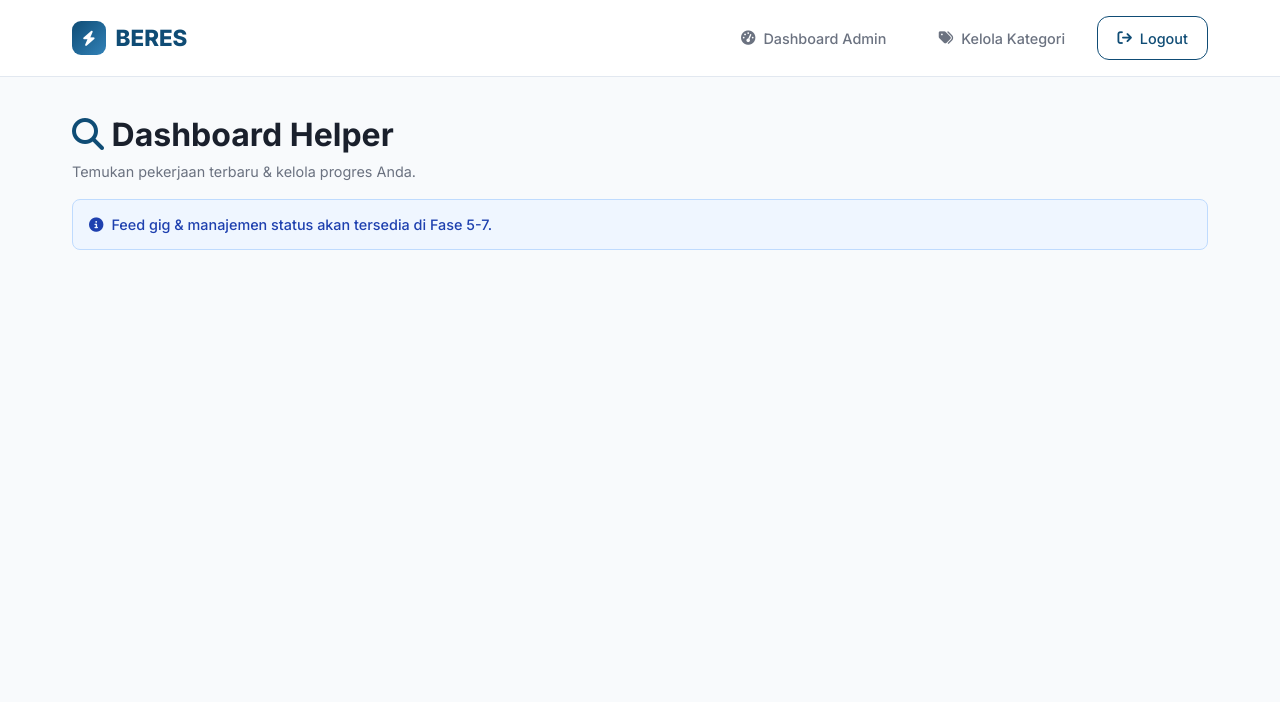
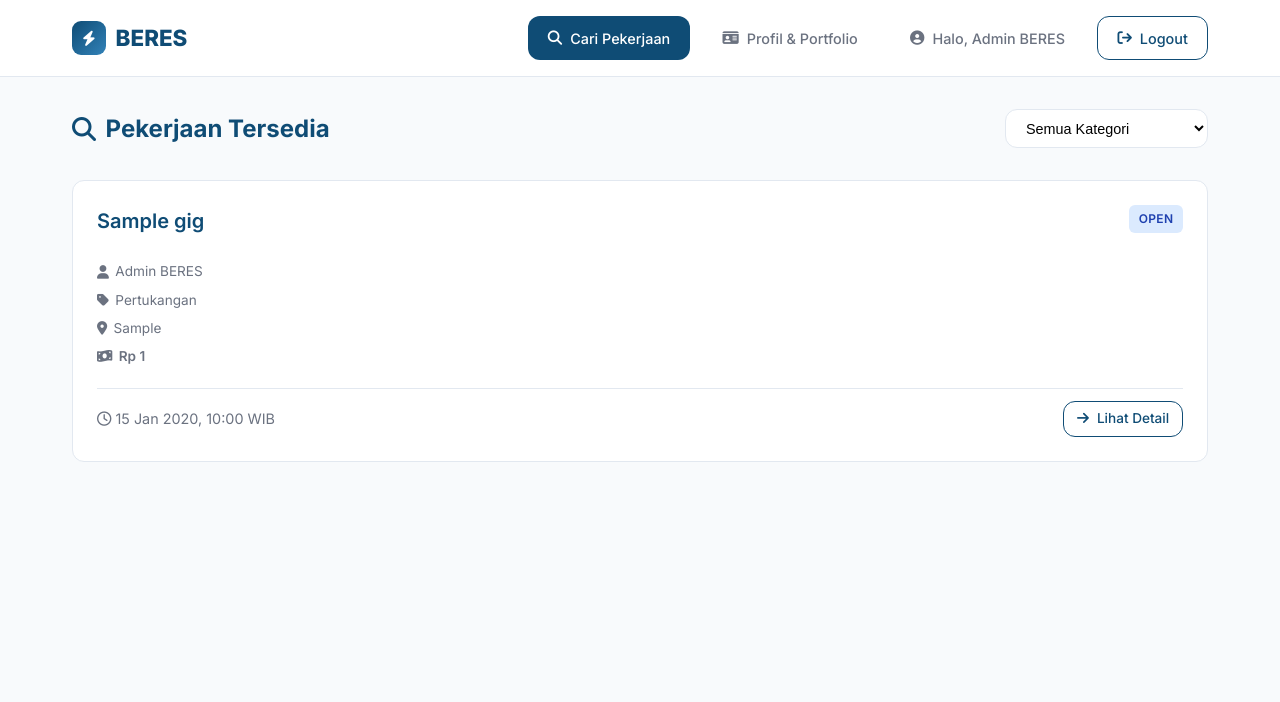
Before and after one commit to ilhamcuanki/BERES_APP_tugas_akhir_RGI34, a PHP site: page /helper/dashboard.php in a window 1280 px wide. Shown: the top 702 px of the page. Run offline with PHP 8.4, Linux system fonts and the light colour scheme; a user stored in the database is signed in; data comes from the database, SQL or seed files in the repository; tables that the repository leaves empty hold one stand-in row (values such as "Sample post").

Commit message:
feat(helper): implementasi gig feed dengan filter kategori & query aman
- Tampilkan daftar tugas status='open' dengan JOIN users & categories
- Filter kategori via GET method dengan prepared statement dinamis
- Guard role helper ketat & guard session di awal script
- Muat dependensi eksplisit: constants, database, flash, csrf, header
- Tambahkan CSS feed-header, filter-form, gig-card, & status badges terverifikasi
- Gunakan BASE_URL untuk routing browser, ROOT_PATH untuk require server
- Hindari 404: link detail disiapkan untuk Fase 7

```diff
--- a/assets/css/style.css
+++ b/assets/css/style.css
@@ -86,14 +86,34 @@ body { font-family: 'Inter', system-ui, -apple-system, sans-serif; background: v
 /* Layout Wrapper */
 .main-wrapper { min-height: calc(100vh - 180px); padding: 2rem 0; }
 
-/* Status Badges */
-.status-badge {
-  display: inline-flex; align-items: center; padding: 0.25rem 0.6rem;
-  border-radius: 6px; font-size: 0.75rem; font-weight: 600; text-transform: uppercase; letter-spacing: 0.03em;
+/* === PHASE 5: HELPER FEED ADDITIONS === */
+.feed-header {
+  display: flex; justify-content: space-between; align-items: center;
+  margin-bottom: 1.5rem; flex-wrap: wrap; gap: 1rem;
 }
+.page-title {
+  color: var(--primary); display: flex; align-items: center; gap: 0.6rem; margin: 0;
+}
+.filter-form select {
+  padding: 0.6rem 1rem; border: 1.5px solid var(--border); border-radius: var(--radius);
+  font-size: 0.9rem; background: #fff; cursor: pointer; transition: 0.2s;
+}
+.filter-form select:focus { outline: none; border-color: var(--primary-light); box-shadow: 0 0 0 3px rgba(50,130,184,0.15); }
+
+.gig-card { padding: 1.5rem; display: flex; flex-direction: column; gap: 0.75rem; }
+.gig-header { display: flex; justify-content: space-between; align-items: start; }
+.gig-title { font-size: 1.1rem; margin: 0; color: var(--text-main); font-weight: 600; }
+.gig-meta { display: flex; flex-direction: column; gap: 0.4rem; }
+.gig-meta span { display: flex; align-items: center; gap: 0.4rem; color: var(--text-muted); font-size: 0.85rem; }
+.gig-budget { font-weight: 600; color: var(--primary); font-size: 0.95rem; }
+.gig-footer { display: flex; justify-content: space-between; align-items: center; margin-top: 0.5rem; padding-top: 0.75rem; border-top: 1px solid var(--border); }
+.btn-sm { padding: 0.4rem 0.8rem; font-size: 0.85rem; }
+.text-muted { color: var(--text-muted); font-size: 0.9rem; }
+
+/* Status Badges (Verifikasi Ulang) */
+.status-badge { display: inline-flex; align-items: center; padding: 0.25rem 0.6rem; border-radius: 6px; font-size: 0.75rem; font-weight: 600; text-transform: uppercase; letter-spacing: 0.03em; }
 .status-open     { background: #dbeafe; color: #1e40af; }
 .status-taken    { background: #fef3c7; color: #92400e; }
 .status-ongoing  { background: #e0e7ff; color: #3730a3; }
 .status-done     { background: #dcfce7; color: #166534; }
 .status-cancelled{ background: #fee2e2; color: #991b1b; }
-.text-muted { color: var(--text-muted); font-size: 0.9rem; }
--- a/helper/dashboard.php
+++ b/helper/dashboard.php
@@ -1,13 +1,89 @@
 <?php
 // helper/dashboard.php
-$page_title = 'Dashboard Helper';
-require_once __DIR__ . '/../utils/flash.php';
-if (session_status() === PHP_SESSION_NONE) session_start();
+$page_title = 'Cari Pekerjaan - BERES';
+
+// 1. Muat dependensi wajib (SERVER PATH)
+require_once __DIR__ . '/../config/constants.php';
+require_once __DIR__ . '/../config/database.php';
+require_once ROOT_PATH . 'utils/flash.php';
+require_once ROOT_PATH . 'utils/csrf.php';
 require_once __DIR__ . '/../includes/header.php';
+
+// 2. Guard Role: Hanya Helper yang boleh akses
+if (!isset($_SESSION['role']) || $_SESSION['role'] !== 'helper') {
+    header('Location: ' . BASE_URL . 'auth/login.php');
+    exit;
+}
+
+// 3. Handle Filter Kategori (GET)
+$selected_cat = isset($_GET['category']) ? filter_var($_GET['category'], FILTER_VALIDATE_INT) : null;
+$cat_filter_sql = '';
+$params = [];
+
+if ($selected_cat) {
+    $cat_filter_sql = "AND g.id_category = ?";
+    $params[] = $selected_cat;
+}
+
+// 4. Query Gig Open (JOIN aman dengan prepared statement)
+$sql = "SELECT g.id_gig, g.judul, g.budget, g.lokasi, g.created_at,
+               c.nama_kategori, u.nama AS client_nama
+        FROM gigs g
+        JOIN categories c ON g.id_category = c.id_category
+        JOIN users u ON g.id_client = u.id_user
+        WHERE g.status = 'open' $cat_filter_sql
+        ORDER BY g.created_at DESC";
+
+$stmt = $pdo->prepare($sql);
+$stmt->execute($params);
+$gigs = $stmt->fetchAll();
+
+// 5. Fetch kategori untuk dropdown filter
+$categories = $pdo->query("SELECT id_category, nama_kategori FROM categories ORDER BY nama_kategori ASC")->fetchAll();
 ?>
 <div class="container">
-  <h1><i class="fa-solid fa-magnifying-glass" style="color:var(--primary)"></i> Dashboard Helper</h1>
-  <p class="text-muted">Temukan pekerjaan terbaru & kelola progres Anda.</p>
-  <div class="alert alert-info"><i class="fa-solid fa-circle-info"></i> Feed gig & manajemen status akan tersedia di Fase 5-7.</div>
+  <div class="feed-header">
+    <h2 class="page-title"><i class="fa-solid fa-magnifying-glass"></i> Pekerjaan Tersedia</h2>
+    <form action="<?= BASE_URL ?>helper/dashboard.php" method="GET" class="filter-form">
+      <select name="category" onchange="this.form.submit()">
+        <option value="">Semua Kategori</option>
+        <?php foreach ($categories as $cat): ?>
+          <option value="<?= $cat['id_category'] ?>" <?= ($selected_cat == $cat['id_category']) ? 'selected' : '' ?>>
+            <?= htmlspecialchars($cat['nama_kategori']) ?>
+          </option>
+        <?php endforeach; ?>
+      </select>
+    </form>
+  </div>
+
+  <?php if (empty($gigs)): ?>
+    <div class="alert alert-info" style="margin-top:1.5rem;">
+      <i class="fa-solid fa-circle-info"></i> Belum ada tugas tersedia. Coba ubah filter atau tunggu tugas baru diposting.
+    </div>
+  <?php else: ?>
+    <div class="grid">
+      <?php foreach ($gigs as $gig): ?>
+        <div class="card gig-card">
+          <div class="gig-header">
+            <h3 class="gig-title"><?= htmlspecialchars($gig['judul']) ?></h3>
+            <span class="status-badge status-open">OPEN</span>
+          </div>
+          <div class="gig-meta">
+            <span><i class="fa-solid fa-user"></i> <?= htmlspecialchars($gig['client_nama']) ?></span>
+            <span><i class="fa-solid fa-tag"></i> <?= htmlspecialchars($gig['nama_kategori']) ?></span>
+            <span><i class="fa-solid fa-location-dot"></i> <?= htmlspecialchars($gig['lokasi']) ?></span>
+            <span class="gig-budget"><i class="fa-solid fa-money-bill-wave"></i> Rp <?= number_format($gig['budget'], 0, ',', '.') ?></span>
+          </div>
+          <div class="gig-footer">
+            <span class="text-muted"><i class="fa-regular fa-clock"></i> <?= date('d M Y, H:i', strtotime($gig['created_at'])) ?> WIB</span>
+            <!-- Link detail aktif di Fase 7 -->
+            <a href="<?= BASE_URL ?>helper/detail_gig.php?id=<?= $gig['id_gig'] ?>" class="btn btn-outline btn-sm">
+              <i class="fa-solid fa-arrow-right"></i> Lihat Detail
+            </a>
+          </div>
+        </div>
+      <?php endforeach; ?>
+    </div>
+  <?php endif; ?>
 </div>
 <?php require_once __DIR__ . '/../includes/footer.php'; ?>
```
